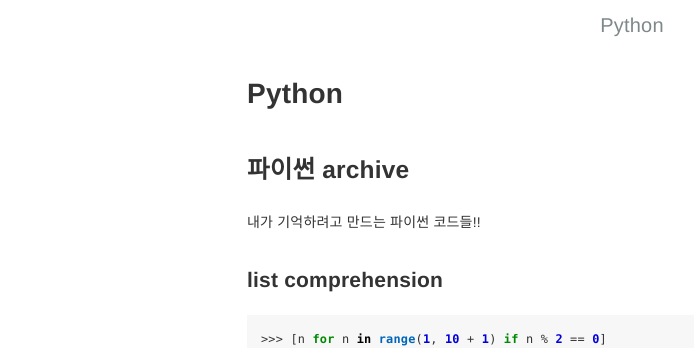
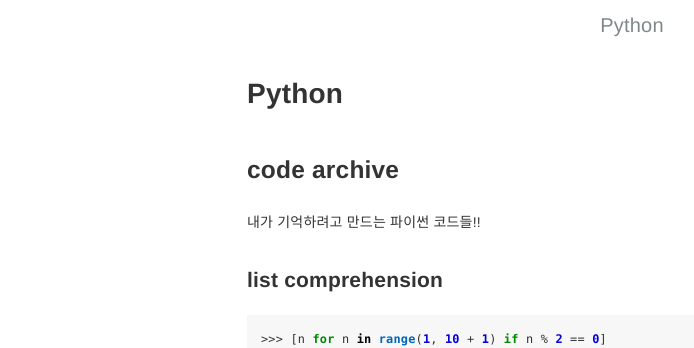
Before and after one commit to kimchoeun99/kimchoeun99.github.io, a Jekyll site: the page built from _posts/2021-08-23-first-post.md, in a window 1280 px wide. Shown: the top 348 px of the page, without its empty margins (8-702 px from the left). Built offline with Jekyll 4.4.1, drawn with Linux system fonts in a browser that asks for light colours.

Commit message:
Update 2021-08-23-first-post.md

```diff
--- a/_posts/2021-08-23-first-post.md
+++ b/_posts/2021-08-23-first-post.md
@@ -7,7 +7,7 @@ layout : post
 
 ---
 
-## 파이썬 archive
+## code archive
 
 내가 기억하려고 만드는 파이썬 코드들!!
 
```
